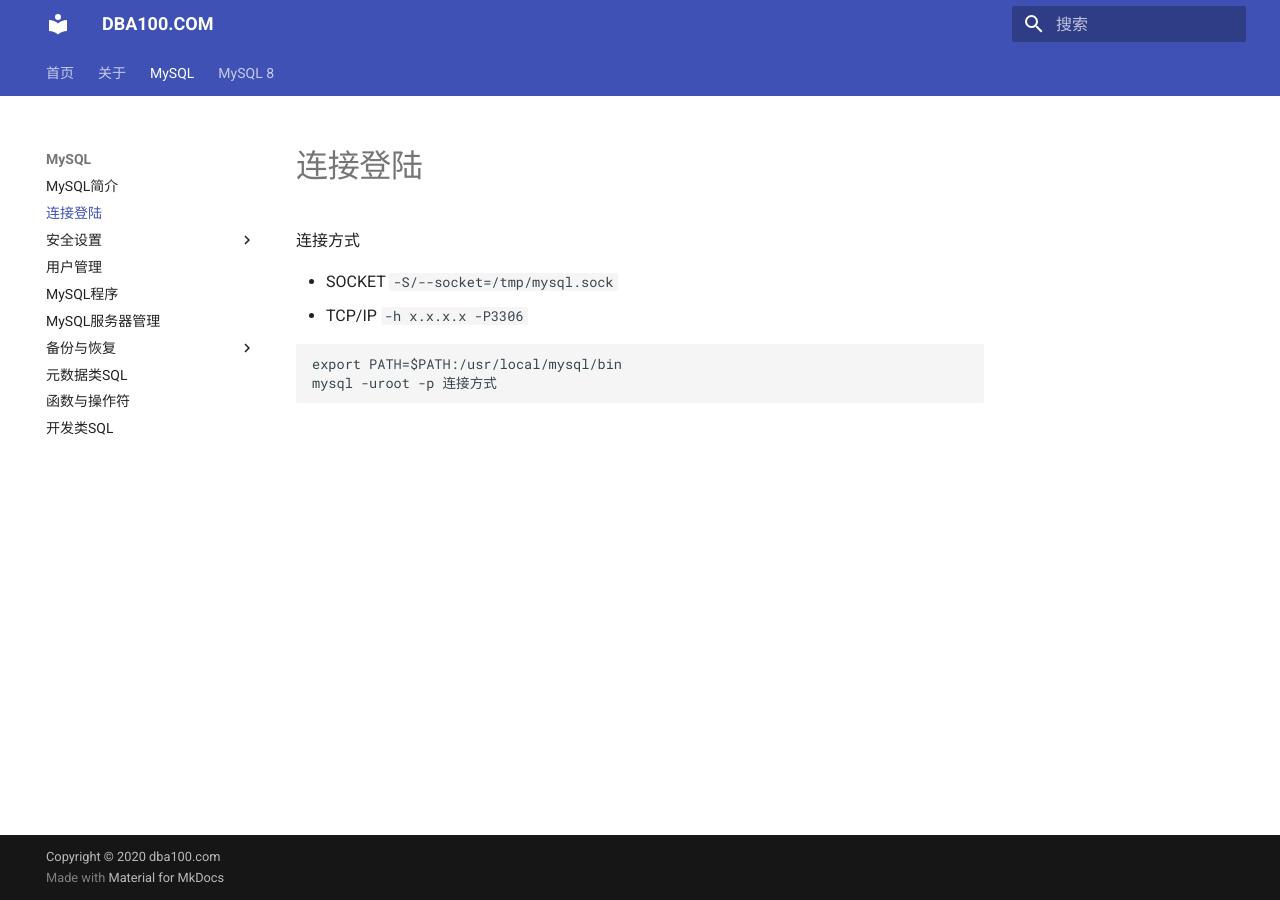
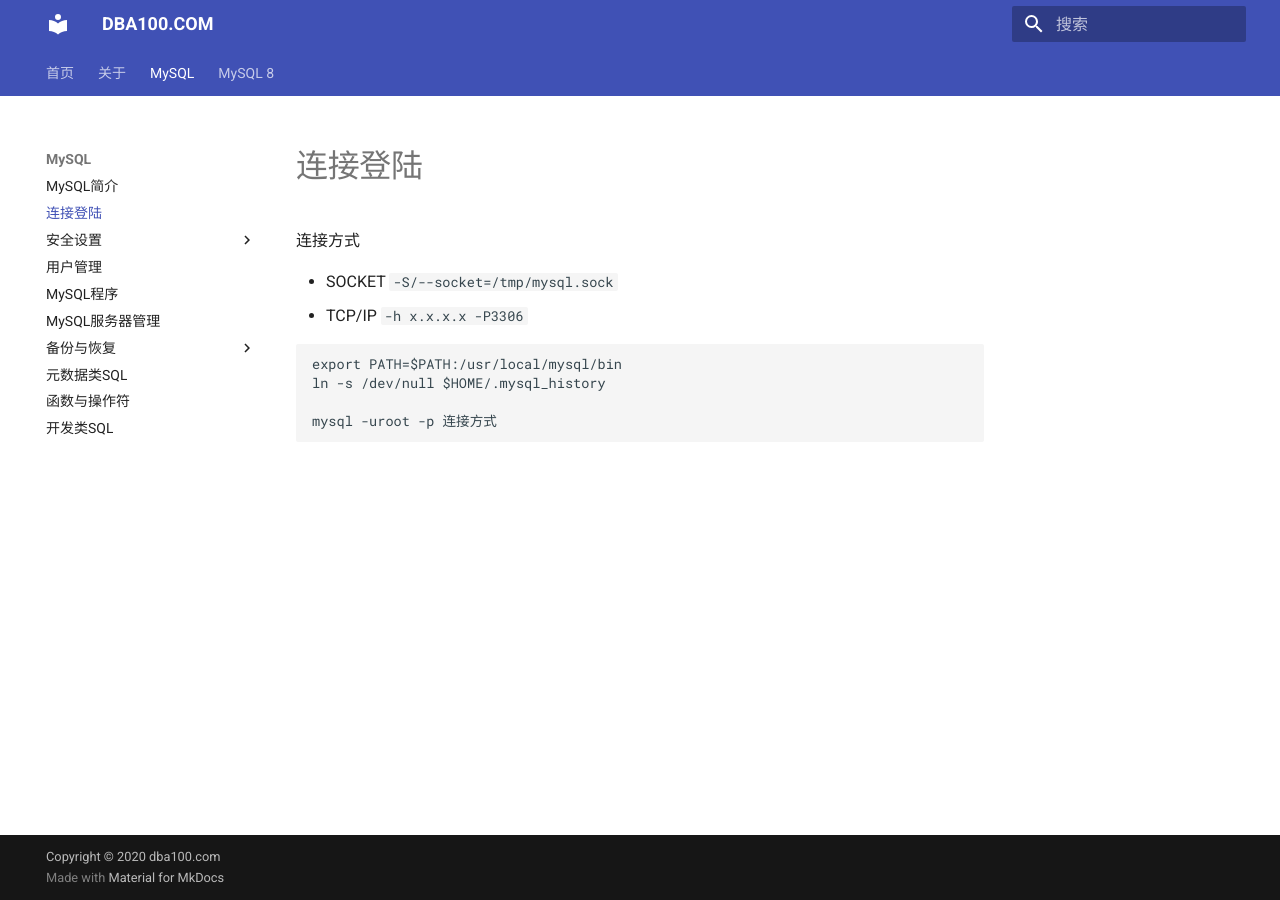
Before and after one commit to duliang123/dba100, an MkDocs documentation site: the page built from docs/mysql/client/mysql.md, in a window 1280 px wide. Built offline with MkDocs 1.6.1 and Material for MkDocs 9.7.7, drawn with Linux system fonts in a browser that asks for light colours.

Commit message:
Update mysql.md

````diff
--- a/docs/mysql/client/mysql.md
+++ b/docs/mysql/client/mysql.md
@@ -7,5 +7,7 @@
 
 ```bash
 export PATH=$PATH:/usr/local/mysql/bin
+ln -s /dev/null $HOME/.mysql_history
+
 mysql -uroot -p 连接方式
 ```
````
